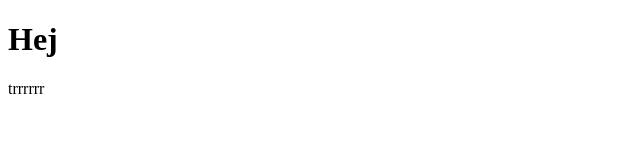
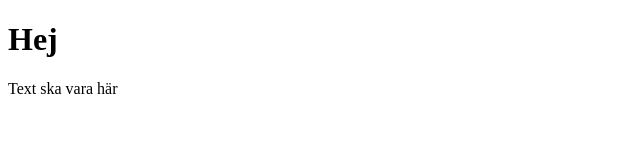
Before and after one commit to moal2704/moal2704.github.io, a plain HTML site: page index.html in a window 1280 px wide. Shown: the full height of the page, 0-640 px from the left. Drawn offline with Linux system fonts and the light colour scheme.

Commit message:
Update index.html

```diff
--- a/index.html
+++ b/index.html
@@ -7,7 +7,7 @@
 </head>
 <body>
     <h1>Hej</h1>
-    <p>trrrrrr</p>
+    <p>Text ska vara här</p>
 
 </body>
 </html>
```
